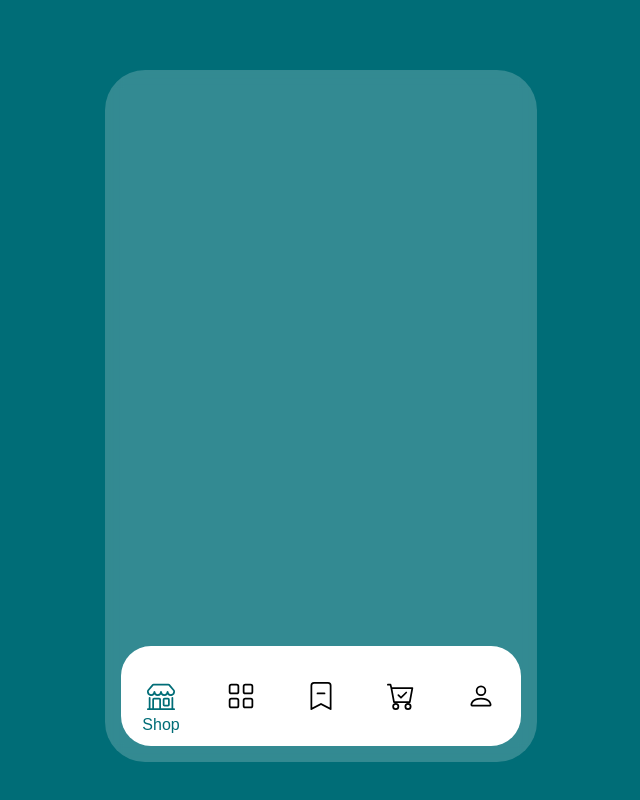
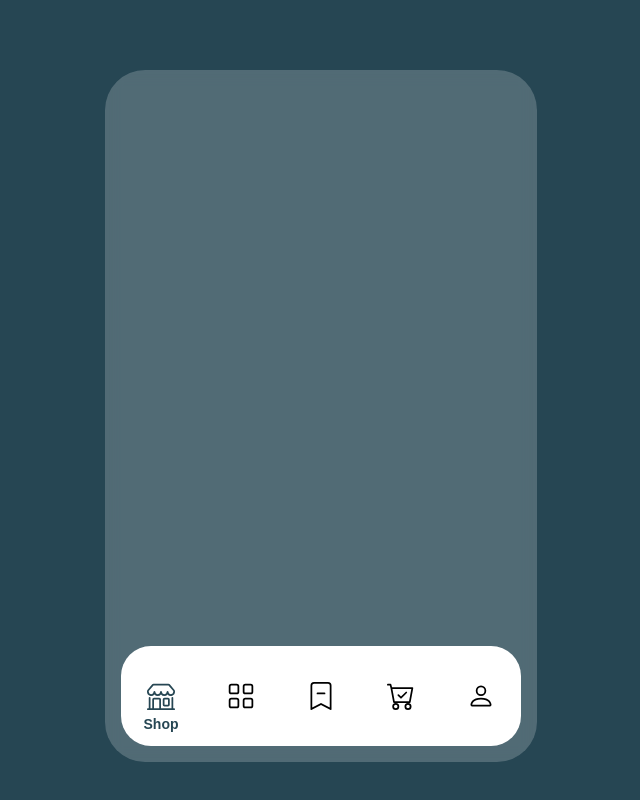
Before and after one commit to Celdama/mobile-menu, a website: page index.html in a window 1280 px wide. Both pictures are taken after a click on the item "Shop". Shown: the whole page, without its empty margins (335-975 px from the left). Drawn offline with Linux system fonts and the light colour scheme.

Commit message:
last commit

```diff
--- a/index.html
+++ b/index.html
@@ -15,7 +15,7 @@
           <div class="wrapper-menu">
             <nav class="mobile-menu">
               <ul>
-                <li class="link shop-link" data-color="#006d77" active="false">
+                <li class="link shop-link" data-color="#264653" active="false">
                   <svg
                     xmlns="http://www.w3.org/2000/svg"
                     width="28"
@@ -32,7 +32,7 @@
                 </li>
                 <li
                   class="link discover-link"
-                  data-color="#83c5be"
+                  data-color="#2a9d8f"
                   active="false"
                 >
                   <svg
@@ -51,7 +51,7 @@
                 </li>
                 <li
                   class="link bookmark-link"
-                  data-color="#ee6c4d"
+                  data-color="#e9c46a"
                   active="false"
                 >
                   <svg
@@ -72,7 +72,7 @@
                   </svg>
                   <span class="span-link">Bookmark</span>
                 </li>
-                <li class="link cart-link" data-color="#e29578" active="false">
+                <li class="link cart-link" data-color="#f4a261" active="false">
                   <svg
                     xmlns="http://www.w3.org/2000/svg"
                     width="28"
@@ -92,7 +92,7 @@
                 </li>
                 <li
                   class="link profile-link"
-                  data-color="#7f5539"
+                  data-color="#e76f51"
                   active="false"
                 >
                   <svg
--- a/index.js
+++ b/index.js
@@ -1,5 +1,7 @@
+const animateMobileMenu = (() => {
   const links = Array.from(document.querySelectorAll('.link'));
   const app = document.querySelector('#app');
+  const wrapper = document.querySelector('.wrapper-menu');
 
   const changeBackgroundColor = (color) => {
     app.style.backgroundColor = `${color}`;
@@ -18,7 +20,7 @@ const changeColorLink = (link, color) => {
     elementToChangeColor.style.color = color;
   };
 
-const resetActiveSpan = () => {
+  const resetActiveLink = () => {
     const spans = Array.from(document.querySelectorAll('.span-link'));
     spans.forEach((span) => {
       if (span.classList.contains('active-span')) {
@@ -28,18 +30,17 @@ const resetActiveSpan = () => {
   };
 
   const effectOnWrapperMenu = (itemClicked) => {
-  const wrapper = document.querySelector('.wrapper-menu');
-
     wrapper.classList.toggle(`${itemClicked.classList[1]}-effect`);
     setTimeout(() => {
       wrapper.classList.toggle(`${itemClicked.classList[1]}-effect`);
     }, 500);
   };
 
+  const animation = () => {
     links.forEach((link) => {
       link.addEventListener('click', () => {
         resetActiveAttr(links);
-    resetActiveSpan();
+        resetActiveLink();
         changeBackgroundColor(link.dataset.color);
         link.setAttribute('active', true);
         link.childNodes[3].classList.toggle('active-span');
@@ -47,3 +48,13 @@ links.forEach((link) => {
         effectOnWrapperMenu(link);
       });
     });
+  };
+
+  return {
+    animation,
+  };
+})();
+
+window.onload = () => {
+  animateMobileMenu.animation();
+};
--- a/style.css
+++ b/style.css
@@ -5,7 +5,7 @@
 }
 
 #app {
-  background-color: palevioletred;
+  background-color: #ffb703;
   height: 100vh;
   display: flex;
   justify-content: center;
@@ -96,12 +96,14 @@ a {
 span {
   position: absolute;
   opacity: 0;
-  transform: translateY(90px);
+  transform: translateY(50px);
   pointer-events: none;
-  transition: transform 300ms ease-in-out;
+  transition: all 200ms ease-in-out;
 }
 
 .active-span {
+  font-weight: 600;
+  font-size: 14px;
   transform: translateY(34px);
   opacity: 1;
 }
```
Lines whose indentation alone changed are shown as unchanged.
